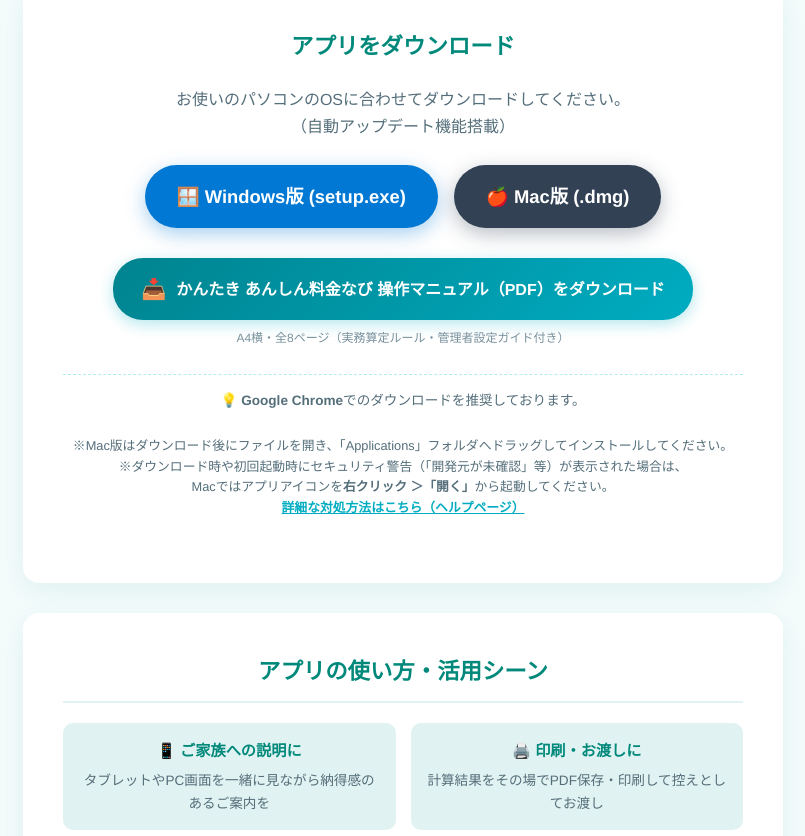
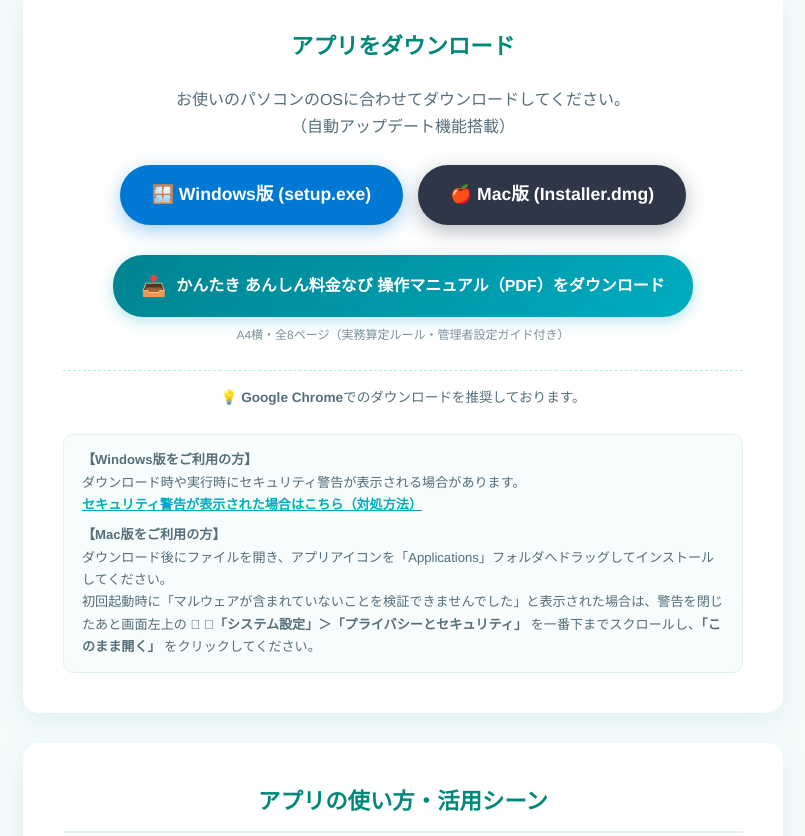
Before and after one commit to sf075jx-dot/kantaki-simulator-lp, a plain HTML site: page index.html in a window 1280 px wide. Shown: the part 413-1249 px from the top of the page, without its empty margins (237-1042 px from the left). Drawn offline with Linux system fonts and the light colour scheme.

Commit message:
Update index.html

```diff
--- a/index.html
+++ b/index.html
@@ -91,17 +91,23 @@
             font-size: 0.85rem;
             color: #546e7a;
             text-align: center;
-            line-height: 1.6;
+            line-height: 1.7;
         }
 
         .notice-main {
-            margin-bottom: 6px;
+            margin-bottom: 8px;
             color: var(--primary-dark);
         }
 
         .notice-sub {
-            font-size: 0.8rem;
-            color: #78909c;
+            font-size: 0.82rem;
+            color: #607d8b;
+            text-align: left;
+            background: #f7fcfc;
+            padding: 14px 18px;
+            border-radius: 10px;
+            border: 1px solid #e0f2f1;
+            margin-top: 10px;
         }
 
         .notice-sub a {
@@ -120,9 +126,9 @@
             display: inline-block;
             background-color: var(--primary-color);
             color: white;
-            font-size: 1.15rem;
+            font-size: 1.1rem;
             font-weight: bold;
-            padding: 16px 32px;
+            padding: 15px 32px;
             border-radius: 50px;
             text-decoration: none;
             box-shadow: 0 6px 20px rgba(77, 182, 172, 0.4);
@@ -135,24 +141,24 @@
             box-shadow: 0 8px 25px rgba(77, 182, 172, 0.6);
         }
 
-        /* Windowsボタン専用ホバー */
         .win-btn {
             background-color: #0078D4;
             box-shadow: 0 6px 20px rgba(0, 120, 212, 0.35);
         }
+
         .win-btn:hover {
             background-color: #005a9e;
             box-shadow: 0 8px 25px rgba(0, 120, 212, 0.5);
         }
 
-        /* Macボタン専用ホバー */
         .mac-btn {
-            background-color: #334155;
-            box-shadow: 0 6px 20px rgba(51, 65, 85, 0.35);
+            background-color: #2d3748;
+            box-shadow: 0 6px 20px rgba(45, 55, 72, 0.35);
         }
+
         .mac-btn:hover {
-            background-color: #1e293b;
-            box-shadow: 0 8px 25px rgba(51, 65, 85, 0.5);
+            background-color: #1a202c;
+            box-shadow: 0 8px 25px rgba(45, 55, 72, 0.5);
         }
 
         .version-info {
@@ -373,7 +379,7 @@
             <p>お使いのパソコンのOSに合わせてダウンロードしてください。<br>（自動アップデート機能搭載）</p>
 
             <!-- 2つのボタンを横並びにするコンテナ -->
-            <div style="display: flex; justify-content: center; gap: 16px; flex-wrap: wrap; margin-bottom: 20px;">
+            <div style="display: flex; justify-content: center; gap: 15px; flex-wrap: wrap; margin-bottom: 20px;">
                 <!-- Windows版ボタン -->
                 <a href="https://raw.githubusercontent.com/sf075jx-dot/kantaki-simulator-lp/main/downloads/setup.exe" class="download-btn win-btn">
                     🪟 Windows版 (setup.exe)
@@ -381,7 +387,7 @@
 
                 <!-- Mac版ボタン -->
                 <a href="https://github.com/sf075jx-dot/kantaki-simulator-lp/releases/latest/download/KantakiSimulator-Installer.dmg" class="download-btn mac-btn">
-                    🍎 Mac版 (.dmg)
+                    🍎 Mac版 (Installer.dmg)
                 </a>
             </div>
 
@@ -414,12 +420,18 @@
                 <p class="notice-main">
                     💡 <strong>Google Chrome</strong>でのダウンロードを推奨しております。
                 </p>
-                <p class="notice-sub">
-                    ※Mac版はダウンロード後にファイルを開き、「Applications」フォルダへドラッグしてインストールしてください。<br>
-                    ※ダウンロード時や初回起動時にセキュリティ警告（「開発元が未確認」等）が表示された場合は、<br>
-                    Macではアプリアイコンを<strong>右クリック ＞「開く」</strong>から起動してください。<br>
-                    <a href="download-help.html" target="_blank" rel="noopener noreferrer">詳細な対処方法はこちら（ヘルプページ）</a>
-                </p>
+                <div class="notice-sub">
+                    <p style="margin-bottom: 8px; font-size: 0.82rem; color: #546e7a;">
+                        <strong>【Windows版をご利用の方】</strong><br>
+                        ダウンロード時や実行時にセキュリティ警告が表示される場合があります。<br>
+                        <a href="download-help.html" target="_blank" rel="noopener noreferrer">セキュリティ警告が表示された場合はこちら（対処方法）</a>
+                    </p>
+                    <p style="margin-bottom: 0; font-size: 0.82rem; color: #546e7a;">
+                        <strong>【Mac版をご利用の方】</strong><br>
+                        ダウンロード後にファイルを開き、アプリアイコンを「Applications」フォルダへドラッグしてインストールしてください。<br>
+                        初回起動時に「マルウェアが含まれていないことを検証できませんでした」と表示された場合は、警告を閉じたあと画面左上の <strong> ＞「システム設定」＞「プライバシーとセキュリティ」</strong> を一番下までスクロールし、<strong>「このまま開く」</strong> をクリックしてください。
+                    </p>
+                </div>
             </div>
         </div>
 
@@ -461,7 +473,7 @@
                     <div class="step-number">3</div>
                     <div class="step-content">
                         <h3>比較・印刷する</h3>
-                        <p>「比較に追加する」ボタンでカード化し、必要に応じて専用のPDF印刷や保存を行います。</p>
+                        <p>「比較に追加する」ボタンでカード化し、後から条件の再編集や専用のPDF印刷・保存を行います。</p>
                     </div>
                 </div>
             </div>
```
